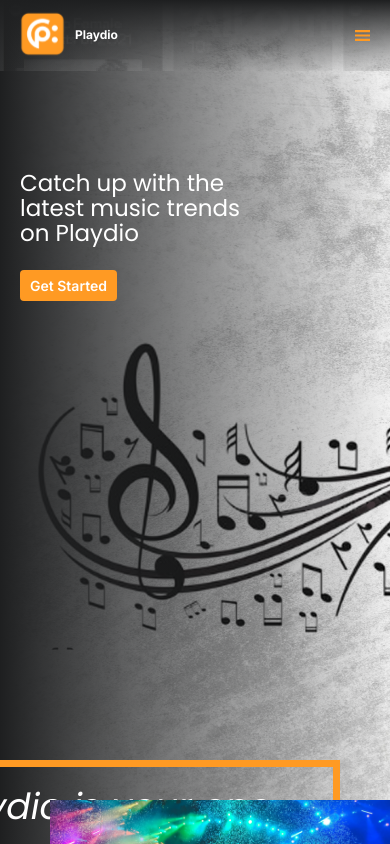
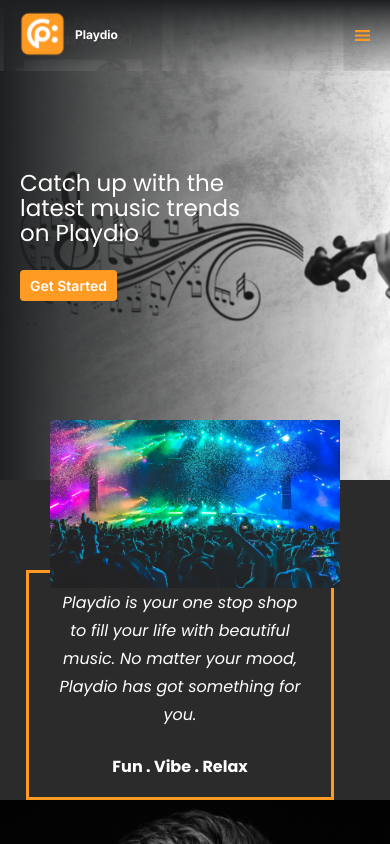
Before and after one commit to Frontendmentorship/playdio, a React (Create React App) app: page / in a window 390 px wide. Shown: the top 844 px of the page. Built offline with nearby package versions, Linux system fonts and the light colour scheme.

Commit message:
make the hero section of the onboarding page responsive

```diff
--- a/src/pages/onboarding/onboardingPage.css
+++ b/src/pages/onboarding/onboardingPage.css
@@ -1,6 +1,7 @@
 .onboarding-top-section {
   background-image: linear-gradient(270deg, rgba(30, 31, 32, 0) 0%, #1e1f20 100%),
     url('../../assets/Onboarding_Image.png');
+  background-size: cover;
   width: 100vw;
   height: 962px;
   margin-top: 0;
@@ -79,6 +80,9 @@ body {
 }
 
 @media screen and (max-width: 480px) {
+  .onboarding-top-section {
+    height: 480px;
+  }
   .get-started {
     margin-top: 100px;
     padding: 0px 0px 0px 20px;
@@ -99,4 +103,33 @@ body {
     align-items: center;
     justify-content: center;
   }
+  .playdio-mission {
+    display: flex;
+    flex-direction: column;
+    align-items: center;
+  }
+  .mission-img {
+    position: absolute;
+    top: 420px;
+    width: 290px;
+  }
+  .mission-message {
+    width: 308px;
+    height: 230px;
+    padding: 10px 25px;
+    position: absolute;
+    top: 570px;
+    left: 26px;
+    border: 3px solid #ff9a23;
+  }
+  .top-msg {
+    font-size: 16px;
+    line-height: 28px;
+    text-align: center;
+  }
+  .bottom-msg {
+    font-size: 16px;
+    line-height: 28px;
+    margin-top: 24px;
+  }
 }
```
